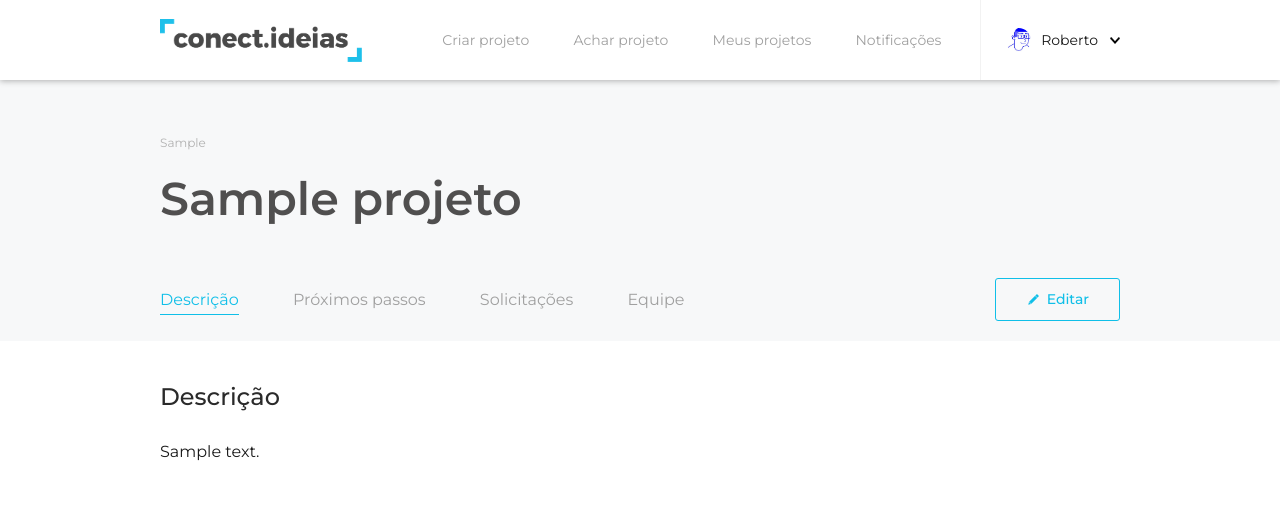
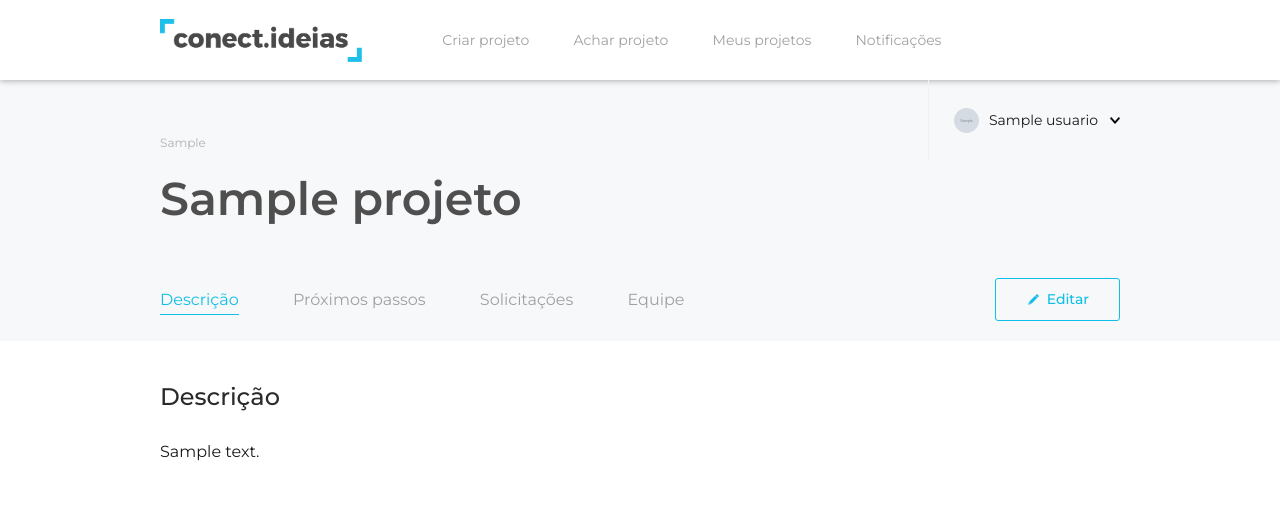
Before and after one commit to random-tecnologia/conect.ideias, a PHP site: page /descricao.php?id=1 in a window 1280 px wide. Shown: the top 513 px of the page. Run offline with PHP 8.4, Linux system fonts and the light colour scheme; the visitor is signed in with stand-in values (Sample User, id 1); tables that the repository leaves empty hold one stand-in row (values such as "Sample post"); grey boxes marked "Sample" are stand-in pictures.

Commit message:
Nome do projeto nas abas e nome com avatar do usuário no menu adicionados

```diff
--- a/_header.php
+++ b/_header.php
@@ -1,3 +1,9 @@
+<?php
+require "db.php";
+session_start();
+$id_usuario = $_SESSION['id_usuario'];
+?>
+
 <!DOCTYPE html>
 <html lang="pt-br">
 <head>
@@ -21,8 +27,13 @@
         </ul>
         <div id="nav-perfil" onclick="toggleDropdown();">
           <div id="separador"></div>
-            <img id="avatar" src="img/avatar_kaique.jpg" alt="Avatar">
-            <span id="nome">Roberto</span>
+          <?php
+            $consulta = mysqli_query($conexao, "SELECT nome, avatar FROM usuarios WHERE id = $id_usuario") or die(mysqli_error());
+            while ($usuario = mysqli_fetch_assoc($consulta)) {
+          ?>
+              <img id="avatar" src="<?= $usuario['avatar'] ?>" alt="<?= $usuario['nome'] ?>">
+              <span id="nome"><?= $usuario['nome'] ?></span>
+      <?php } ?>
           <img id="seta" src="img/icone.png">
         </div>
         <div id="dropdown" class="esconder">
--- a/_projeto.php
+++ b/_projeto.php
@@ -1,8 +1,5 @@
 <?php
 require 'db.php';
-require "_header.php";
-
-session_start();// starta a session
 
 if(isset($_GET['id'])){
   $id = $_GET['id'];
@@ -20,6 +17,11 @@
 
       $id_2 = $row['id'];
       $nome_projeto = $row['nome'];
+
+      // Coloca nome do projeto na aba do navegador
+      $titulo_pagina = $nome_projeto;
+      require "_header.php";
+
       $descricao = $row['descricao'];
       $tipo_ajuda = $row['tipo_ajuda'];
       $estado = $row['estado'];
--- a/criar_projeto.php
+++ b/criar_projeto.php
@@ -4,7 +4,6 @@
 require "_header.php";
 
 require "db.php";
-session_start();
 
 if(isset($_POST['submit']))
 {
--- a/descricao.php
+++ b/descricao.php
@@ -1,5 +1,4 @@
 <?php
-$titulo_pagina = "Projeto de Desenvolvimento de Software";
 $nome_arquivo = basename(__FILE__, ".php");
 require "_projeto.php";
 ?>
--- a/editar_projeto.php
+++ b/editar_projeto.php
@@ -2,8 +2,6 @@
 $titulo_pagina = "Editar projeto";
 require "_header.php";
 require 'db.php';
-session_start();
-
 
 if(isset($_GET['id'])?$_GET['id']:$_POST['id']){
   $id = isset($_GET['id'])?$_GET['id']:$_POST['id'];
--- a/equipe.php
+++ b/equipe.php
@@ -1,5 +1,4 @@
 <?php
-$titulo_pagina = "Projeto de Desenvolvimento de Software";
 $nome_arquivo = basename(__FILE__, ".php");
 require "_projeto.php";
 ?>
--- a/meus_projetos.php
+++ b/meus_projetos.php
@@ -3,8 +3,6 @@
 $nome_arquivo = basename(__FILE__, ".php");
 require "_header.php";
 require "db.php";
-
-session_start();
 ?>
 
 <div class="wrapper">
--- a/proximos_passos.php
+++ b/proximos_passos.php
@@ -1,5 +1,4 @@
 <?php
-$titulo_pagina = "Projeto de Desenvolvimento de Software";
 $nome_arquivo = basename(__FILE__, ".php");
 require "_projeto.php";
 ?>
--- a/solicitacoes.php
+++ b/solicitacoes.php
@@ -1,5 +1,4 @@
 <?php
-$titulo_pagina = "Projeto de Desenvolvimento de Software";
 $nome_arquivo = basename(__FILE__, ".php");
 require "_projeto.php";
 ?>
```
